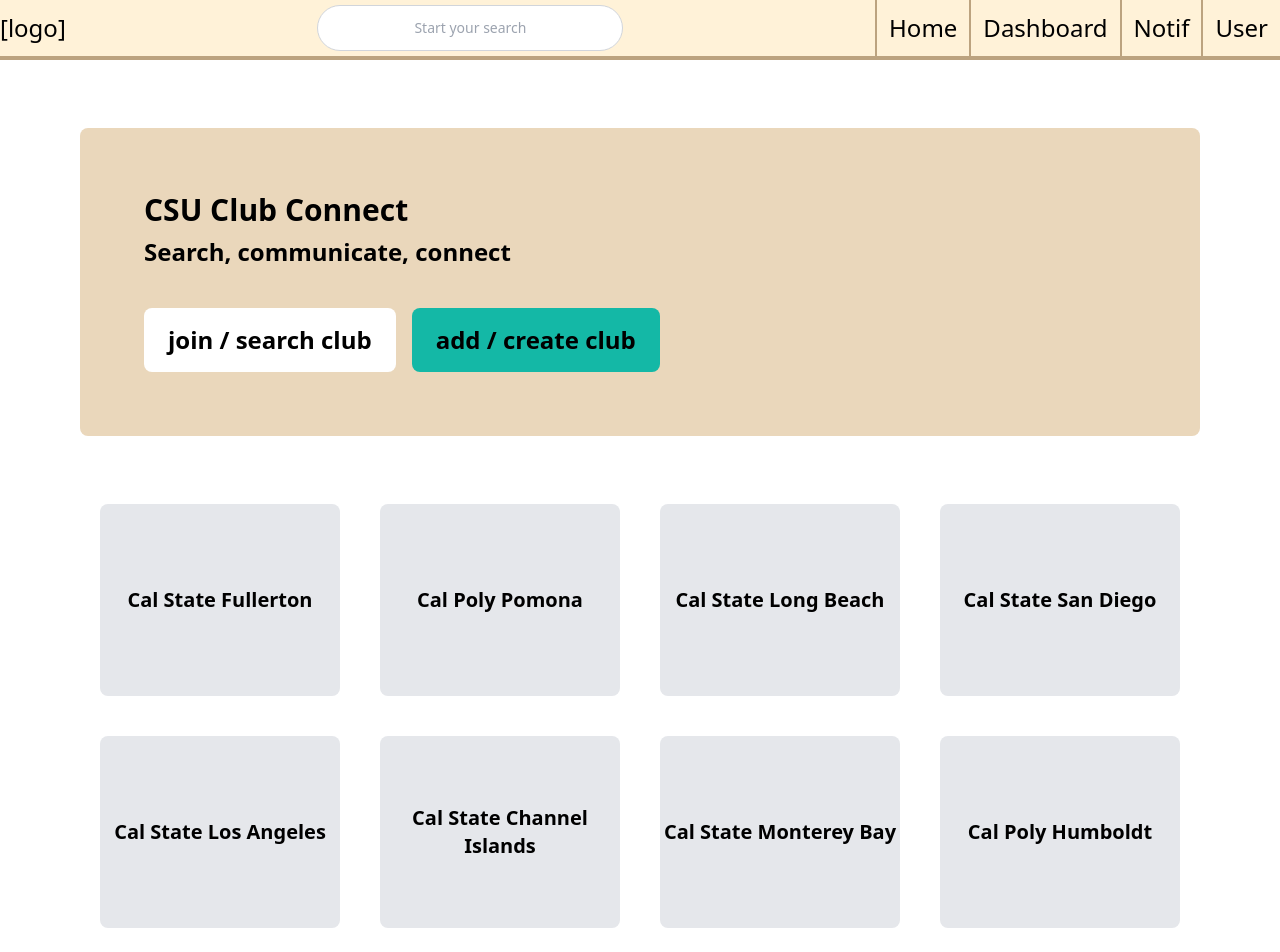
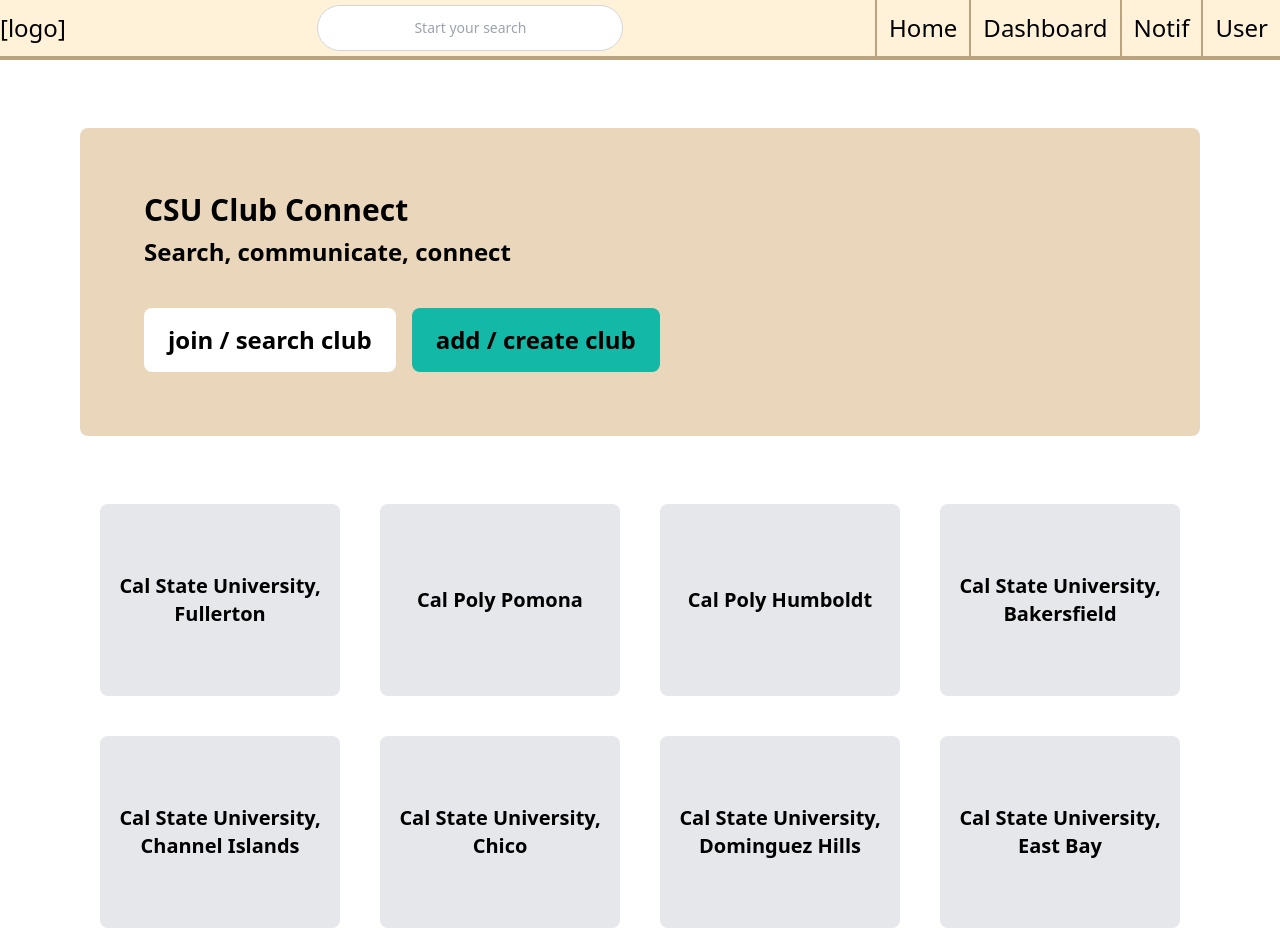
Before and after one commit to jmai321/csuclubconnect, a React (Create React App) app: page / in a window 1280 px wide. Shown: the top 952 px of the page. Built offline with nearby package versions, Linux system fonts and the light colour scheme; data requests are answered from the project's data file.

Commit message:
built mock database (json), fixed some routing

```diff
--- /dev/null
+++ b/data/db.json
@@ -0,0 +1,251 @@
+{
+  "schools": [
+      {
+        "id": "1",
+        "name": "Cal State University, Fullerton",
+        "slug": "cal-state-fullerton",
+        "clubs": [
+            {
+                "id": "1_1",
+                "name": "Computer Science Club",
+                "slug": "cs-club",
+                "description": "Description"
+            },
+            {
+                "id": "1_2",
+                "name": "Mathematics Club",
+                "slug": "math-club",
+                "description": "Description"
+            }
+        ]
+      },
+      {
+        "id": "2",
+        "name": "Cal Poly Pomona",
+        "slug": "cal-poly-pomona",
+        "clubs": [
+            {
+                "id": "2_1",
+                "name": "Computer Science Club",
+                "slug": "cs-club",
+                "description": "Description"
+            },
+            {
+                "id": "2_2",
+                "name": "Mathematics Club",
+                "slug": "math-club",
+                "description": "Description"
+            }
+        ]
+      },
+      {
+        "id": "3",
+        "name": "Cal Poly Humboldt",
+        "slug": "cal-poly-humboldt",
+        "clubs": [
+            {
+                "id": "3_1",
+                "name": "Computer Science Club",
+                "slug": "cs-club",
+                "description": "Description"
+            },
+            {
+                "id": "3_2",
+                "name": "Mathematics Club",
+                "slug": "math-club",
+                "description": "Description"
+            }
+        ]
+      },
+      {
+        "id": "4",
+        "name": "Cal State University, Bakersfield",
+        "slug": "cal-state-bakersfield",
+        "clubs": [
+            {
+                "id": "4_1",
+                "name": "Computer Science Club",
+                "slug": "cs-club",
+                "description": "Description"
+            },
+            {
+                "id": "4_2",
+                "name": "Mathematics Club",
+                "slug": "math-club",
+                "description": "Description"
+            }
+        ]
+      },
+      {
+        "id": "5",
+        "name": "Cal State University, Channel Islands",
+        "slug": "cal-state-channel-islands",
+        "clubs": [
+            {
+                "id": "5_1",
+                "name": "Computer Science Club",
+                "slug": "cs-club",
+                "description": "Description"
+            },
+            {
+                "id": "5_2",
+                "name": "Mathematics Club",
+                "slug": "math-club",
+                "description": "Description"
+            }
+        ]
+      },
+      {
+        "id": "6",
+        "name": "Cal State University, Chico",
+        "slug": "cal-state-chico",
+        "clubs": [
+            {
+                "id": "6_1",
+                "name": "Computer Science Club",
+                "slug": "cs-club",
+                "description": "Description"
+            },
+            {
+                "id": "6_2",
+                "name": "Mathematics Club",
+                "slug": "math-club",
+                "description": "Description"
+            }
+        ]
+      },
+      {
+        "id": "7",
+        "name": "Cal State University, Dominguez Hills",
+        "slug": "cal-state-dominguez-hills",
+        "clubs": [
+            {
+                "id": "7_1",
+                "name": "Computer Science Club",
+                "slug": "cs-club",
+                "description": "Description"
+            },
+            {
+                "id": "7_2",
+                "name": "Mathematics Club",
+                "slug": "math-club",
+                "description": "Description"
+            }
+        ]
+      },
+      {
+        "id": "8",
+        "name": "Cal State University, East Bay",
+        "slug": "cal-state-east-bay",
+        "clubs": [
+            {
+                "id": "8_1",
+                "name": "Computer Science Club",
+                "slug": "cs-club",
+                "description": "Description"
+            },
+            {
+                "id": "8_2",
+                "name": "Mathematics Club",
+                "slug": "math-club",
+                "description": "Description"
+            }
+        ]
+      },
+      {
+        "id": "9",
+        "name": "Cal State University, Fresno",
+        "slug": "cal-state-fresno",
+        "clubs": [
+            {
+                "id": "9_1",
+                "name": "Computer Science Club",
+                "slug": "cs-club",
+                "description": "Description"
+            },
+            {
+                "id": "9_2",
+                "name": "Mathematics Club",
+                "slug": "math-club",
+                "description": "Description"
+            }
+        ]
+      },
+      {
+        "id": "10",
+        "name": "Cal State University, Long Beach",
+        "slug": "cal-state-long-beach",
+        "clubs": [
+            {
+                "id": "10_1",
+                "name": "Computer Science Club",
+                "slug": "cs-club",
+                "description": "Description"
+            },
+            {
+                "id": "10_2",
+                "name": "Mathematics Club",
+                "slug": "math-club",
+                "description": "Description"
+            }
+        ]
+      },
+      {
+        "id": "11",
+        "name": "Cal State University, Los Angeles",
+        "slug": "cal-state-los-angeles",
+        "clubs": [
+            {
+                "id": "11_1",
+                "name": "Computer Science Club",
+                "slug": "cs-club",
+                "description": "Description"
+            },
+            {
+                "id": "11_2",
+                "name": "Mathematics Club",
+                "slug": "math-club",
+                "description": "Description"
+            }
+        ]
+      },
+      {
+        "id": "12",
+        "name": "Cal State University, Monterey Bay",
+        "slug": "cal-state-monterey-bay",
+        "clubs": [
+            {
+                "id": "12_1",
+                "name": "Computer Science Club",
+                "slug": "cs-club",
+                "description": "Description"
+            },
+            {
+                "id": "12_2",
+                "name": "Mathematics Club",
+                "slug": "math-club",
+                "description": "Description"
+            }
+        ]
+      },
+      {
+        "id": "13",
+        "name": "Cal State University, Northridge",
+        "slug": "cal-state-northridge",
+        "clubs": [
+            {
+                "id": "13_1",
+                "name": "Computer Science Club",
+                "slug": "cs-club",
+                "description": "Description"
+            },
+            {
+                "id": "13_2",
+                "name": "Mathematics Club",
+                "slug": "math-club",
+                "description": "Description"
+            }
+        ]
+      }
+  ]
+}
--- a/package.json
+++ b/package.json
@@ -10,6 +10,7 @@
     "@types/node": "^16.18.57",
     "@types/react": "^18.2.25",
     "@types/react-dom": "^18.2.10",
+    "axios": "^1.5.1",
     "latest-version": "^7.0.0",
     "react": "^18.2.0",
     "react-dom": "^18.2.0",
--- a/src/App.tsx
+++ b/src/App.tsx
@@ -8,7 +8,7 @@
     <Router>
       <Routes>
         <Route path="/" element={<HomePage />} />
-        <Route path="/school/:schoolId" element={<SchoolPage />} />
+        <Route path="/:schoolSlug" element={<SchoolPage />} />
       </Routes>
     </Router>
   );
--- a/src/HomePage/HomePage.tsx
+++ b/src/HomePage/HomePage.tsx
@@ -1,32 +1,44 @@
-import React from 'react';
+import React, { useState, useEffect } from 'react';
 import NavBar from './NavBar';
 import Header from './Header';
 import SchoolBox from './SchoolBox';
+import axios from 'axios';
 import { Link } from 'react-router-dom';
 
+interface Club {
+  id: string;
+  name: string;
+  slug: string;
+  description: string;
+}
 
-const schools = [
-  { id: 1, name: 'Cal State Fullerton' },
-  { id: 2, name: 'Cal Poly Pomona' },
-  { id: 3, name: 'Cal State Long Beach'},
-  { id: 4, name: 'Cal State San Diego'},
-  { id: 5, name: 'Cal State Los Angeles'},
-  { id: 6, name: 'Cal State Channel Islands'},
-  { id: 7, name: 'Cal State Monterey Bay'},
-  { id: 8, name: 'Cal Poly Humboldt'},
-  { id: 9, name: 'Cal State Chico'},
-  { id: 10, name: 'Cal State Sacramento'},
-  { id: 11, name: 'Cal State Bakersfield'},
-];
+interface School {
+  id: string;
+  name: string;
+  slug: string;
+  clubs: Club[];
+}
 
 const HomePage: React.FC = () => {
+  const [schools, setSchools] = useState<School[]>([]);
+
+  useEffect(() => {
+    axios.get<School[]>('http://localhost:8000/schools')
+      .then(response => {
+        setSchools(response.data);
+      })
+      .catch(error => {
+        console.error('Error fetching schools:', error);
+      });
+  }, []);
+
   return (
     <div>
       <NavBar />
       <Header />
       <div className="flex flex-wrap justify-evenly mx-20 p-0">
         {schools.map((school) => (
-          <Link key={school.id} to={`/school/${school.id}`}>
+          <Link key={school.id} to={`/${school.slug}`}>
             <SchoolBox name={school.name} />
           </Link>
         ))}
--- a/src/SchoolPage/ClubList.tsx
+++ b/src/SchoolPage/ClubList.tsx
@@ -1,7 +1,12 @@
 import React from 'react';
 import ClubBox from './ClubList/ClubBox';
 
-const ClubList: React.FC<{ clubs: { id: number; name: string }[] }> = ({ clubs }) => {
+interface ClubProps {
+  id: string;
+  name: string;
+}
+
+const ClubList: React.FC<{ clubs: ClubProps[] }> = ({ clubs }) => {
   return (
     <div className="flex flex-wrap justify-evenly mx-20 p-0">
       {clubs.map((club) => (
--- a/src/SchoolPage/SchoolPage.tsx
+++ b/src/SchoolPage/SchoolPage.tsx
@@ -1,25 +1,56 @@
-import React from 'react';
+import React, { useState, useEffect } from 'react';
 import { useParams } from 'react-router-dom';
 import SchoolBanner from './SchoolBanner';
 import SchoolTopNav from './SchoolTopNav';
 import ClubSearch from './ClubSearch';
 import ClubList from './ClubList';
+import axios from 'axios';
 
-const clubsData = [
-  { id: 1, name: 'Club 1' },
-  { id: 2, name: 'Club 2' },
+interface Club {
+  id: string;
+  name: string;
+  slug: string;
+  description: string;
+}
 
-];
+interface School {
+  id: string;
+  name: string;
+  slug: string;
+  clubs: Club[];
+}
 
 const SchoolPage: React.FC = () => {
-  const { schoolId } = useParams<{ schoolId: string }>();
+  const { schoolSlug } = useParams<{ schoolSlug: string }>();
+  const [school, setSchool] = useState<School | null>(null);
+  const [clubs, setClubs] = useState<Club[]>([]);
+
+  useEffect(() => {
+    axios.get<School[]>(`http://localhost:8000/schools`)
+      .then(response => {
+        const foundSchool = response.data.find(school => school.slug === schoolSlug);
+        if (foundSchool) {
+          setSchool(foundSchool);
+          setClubs(foundSchool.clubs);
+        } else {
+          console.error(`School with slug '${schoolSlug}' not found.`);
+        }
+      })
+      .catch(error => {
+        console.error('Error fetching school data:', error);
+      });
+  }, [schoolSlug]);
+
+  if (!school) {
+    return <div>Loading...</div>;
+  }
 
   return (
     <div>
       <SchoolTopNav />
-      <SchoolBanner schoolName='Placeholder name for database'/>
+      <SchoolBanner schoolName={school.name} />
       <ClubSearch />
-      <ClubList clubs={clubsData} />
+      <ClubList clubs={clubs} />
     </div>
   );
 };
```
Also changed, not shown: 1 other file (tests, documents, lock files or other folders). Lines whose indentation alone changed are shown as unchanged.
